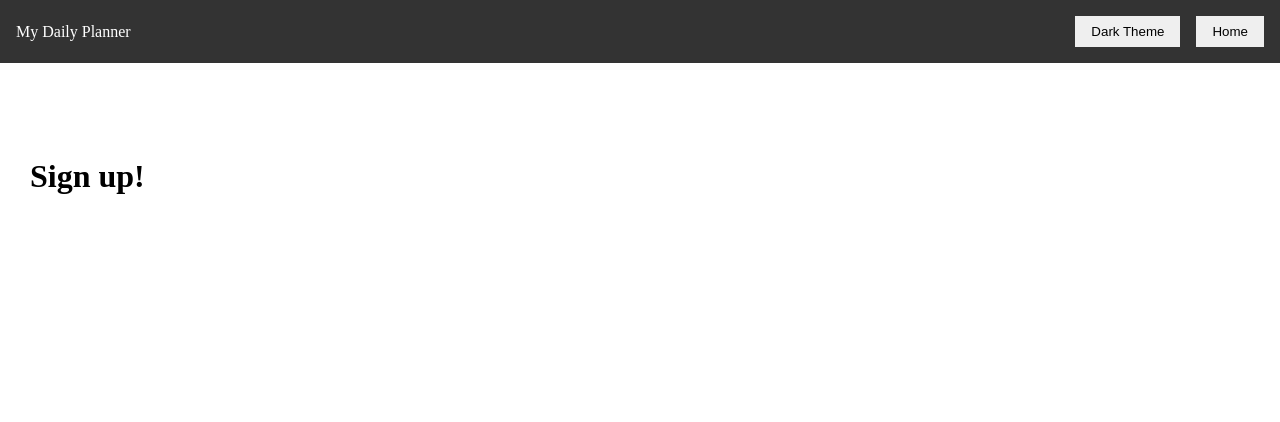
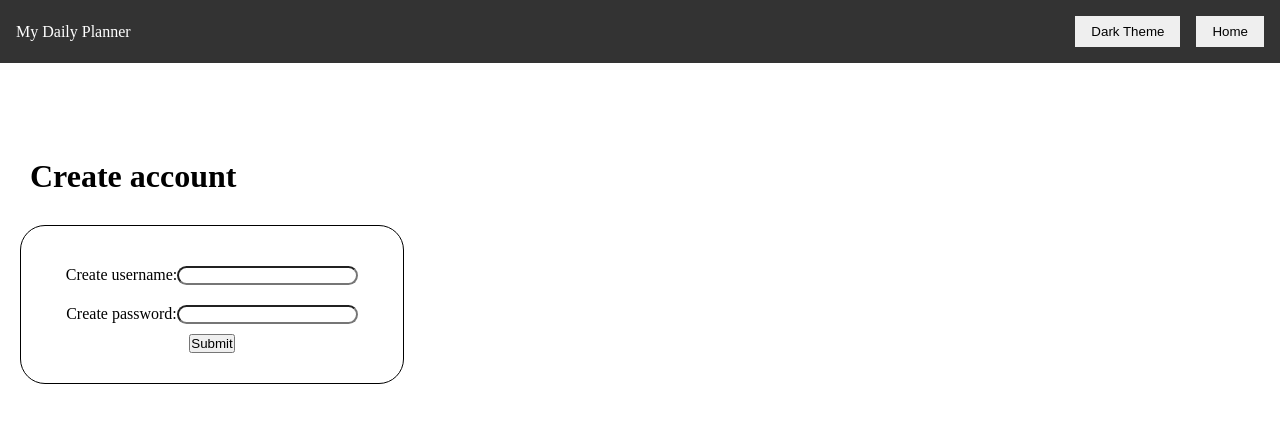
Before and after one commit to antivalse/day-planner, a React (Vite) app: page /signup in a window 1280 px wide. Shown: the top 422 px of the page. Built offline with nearby package versions, Linux system fonts and the light colour scheme.

Commit message:
added sign up form

```diff
--- a/src/components/LogInForm.tsx
+++ b/src/components/LogInForm.tsx
@@ -29,7 +29,7 @@ const LogInForm = () => {
       {!isLoading && (
         <div>
           <h1>Log in to start planning your day</h1>
-          <form id="loginForm" onSubmit={handleSubmit}>
+          <form id="login-form" onSubmit={handleSubmit}>
             <label htmlFor="username">
               Username:
               <input
--- a/src/components/SignUpForm.tsx
+++ b/src/components/SignUpForm.tsx
@@ -1,7 +1,18 @@
 const SignUpForm = () => {
   return (
     <>
-      <h1>Sign up!</h1>
+      <h1>Create account</h1>
+      <form id="signup-form">
+        <label htmlFor="username">
+          Create username:
+          <input type="text" required />
+        </label>
+        <label htmlFor="password">
+          Create password:
+          <input type="password" required />
+        </label>
+        <button type="submit">Submit</button>
+      </form>
     </>
   );
 };
```
